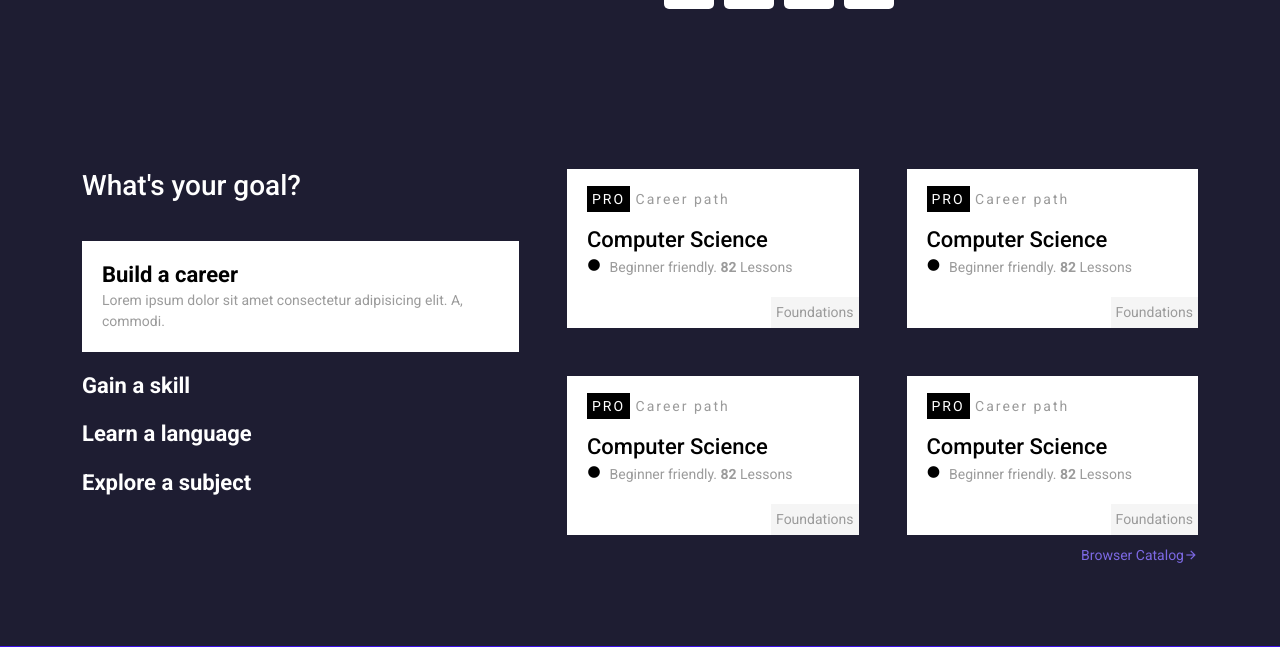
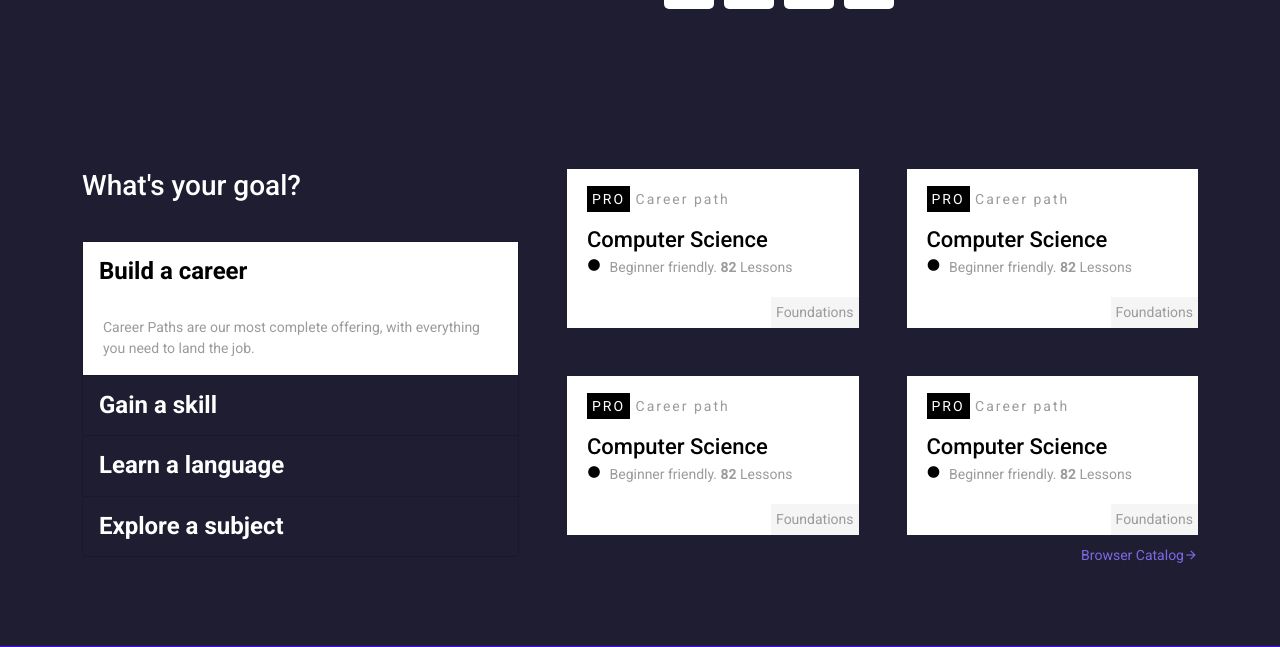
Before and after one commit to mainuddin-sani/learngamedev, a PHP site: page / in a window 1280 px wide. Shown: the part 657-1304 px from the top of the page. Run offline with PHP 8.4, Linux system fonts and the light colour scheme.

Commit message:
card design

```diff
--- a/assets/css/custom.css
+++ b/assets/css/custom.css
@@ -1,3 +1,31 @@
 /*=============================================================================
      Any custom css you want to apply should be defined here
 ==============================================================================*/
+.cc-jobs-items:hover {
+     -webkit-transform: translate(4px, -4px);
+    -moz-transform: translate(4px, -4px);
+    -ms-transform: translate(4px, -4px);
+    transform: translate(4px, -4px);
+    box-shadow: -8px 8px 0 #7c69e3;
+    transition: .3s;
+}
+.cc-your-goals {
+     background-color: transparent;
+     border: none;
+     width: 100%;
+     text-align: left;
+     background-color: #fff;
+     color: #000;
+     font-family: 'Roboto', sans-serif;
+     font-size: 24px;
+     line-height: 130%;
+     font-weight: 700;
+     border-radius: 0;
+}
+.cc-your-goals.collapsed {
+     background-color: transparent;
+     color: #fff;
+}
+.accordion-body {
+     background-color: #fff;
+}
--- a/index.html
+++ b/index.html
@@ -22,6 +22,7 @@
 
     <!--Main CSS-->
     <link rel="stylesheet" href="assets/css/style.css">
+    <link rel="stylesheet" href="assets/css/custom.css">
 </head>
 
 <body>
@@ -109,23 +110,56 @@
                                 <div class="cc-your-geals">
                                     <h3 class="mb-2">What's your goal?</h3>
                                     <div class="cc-your-geals-content">
-                                        <ul>
-                                            <li>
-                                                <div class="cc-your-goals active">
-                                                    <h5>Build a career</h5>
-                                                    <p>Lorem ipsum dolor sit amet consectetur adipisicing elit. A, commodi.</p>
+                                        <div class="accordion" id="accordionExample">
+                                            <div class="accordion-item bg-transparent">
+                                              <h5 class="accordion-header" id="headingOne">
+                                                <button class=" cc-your-goals" type="button" data-bs-toggle="collapse" data-bs-target="#collapseOne" aria-expanded="true" aria-controls="collapseOne">
+                                                    Build a career
+                                                </button>
+                                              </h5>
+                                              <div id="collapseOne" class="accordion-collapse collapse show" aria-labelledby="headingOne" data-bs-parent="#accordionExample">
+                                                <div class="accordion-body">
+                                                    <p>Career Paths are our most complete offering, with everything you need to land the job.</p>
                                                 </div>
-                                            </li>
-                                            <li>
-                                                <h5>Gain a skill</h5>
-                                            </li>
-                                            <li>
-                                                <h5>Learn a language</h5>
-                                            </li>
-                                            <li>
-                                                <h5>Explore a subject</h5>
-                                            </li>
-                                        </ul>
+                                              </div>
+                                            </div>
+                                            <div class="accordion-item bg-transparent">
+                                              <h2 class="accordion-header" id="headingTwo">
+                                                <button class=" collapsed cc-your-goals " type="button" data-bs-toggle="collapse" data-bs-target="#collapseTwo" aria-expanded="false" aria-controls="collapseTwo">
+                                                    Gain a skill
+                                                </button>
+                                              </h2>
+                                              <div id="collapseTwo" class="accordion-collapse collapse" aria-labelledby="headingTwo" data-bs-parent="#accordionExample">
+                                                <div class="accordion-body">
+                                                  <p>Skill Paths focus on what’s needed to pick up a specific, applicable skill.</p>
+                                                </div>
+                                              </div>
+                                            </div>
+                                            <div class="accordion-item bg-transparent">
+                                              <h2 class="accordion-header" id="headingThree">
+                                                <button class=" collapsed cc-your-goals" type="button" data-bs-toggle="collapse" data-bs-target="#collapseThree" aria-expanded="false" aria-controls="collapseThree">
+                                                    Learn a language
+                                                </button>
+                                              </h2>
+                                              <div id="collapseThree" class="accordion-collapse collapse" aria-labelledby="headingThree" data-bs-parent="#accordionExample">
+                                                <div class="accordion-body">
+                                                 <p>If you already know what you need, find the right course and go for it.</p>
+                                                </div>
+                                              </div>
+                                            </div>
+                                            <div class="accordion-item bg-transparent">
+                                              <h2 class="accordion-header" id="headingFour">
+                                                <button class=" collapsed cc-your-goals" type="button" data-bs-toggle="collapse" data-bs-target="#collapseFour" aria-expanded="false" aria-controls="collapseThree">
+                                                    Explore a subject
+                                                </button>
+                                              </h2>
+                                              <div id="collapseFour" class="accordion-collapse collapse" aria-labelledby="headingThree" data-bs-parent="#accordionExample">
+                                                <div class="accordion-body">
+                                                  <p>See how various skills fit together in a broader career field or a specific topic.</p>
+                                                </div>
+                                              </div>
+                                            </div>
+                                          </div>
                                     </div>
                                 </div>
                             </div>
@@ -133,6 +167,7 @@
                                <div class="cc-job-post">
                                    <div class="row row-cols-2 g-5">
                                        <div class="col">
+                                           <a href="#">
                                             <div class="cc-jobs-items">
                                                 <p class="carrer-path"><span class="bg-black">PRO</span> Career path</p>
                                                 <h5 class="mt-3">Computer Science</h5>
@@ -143,8 +178,10 @@
                                                 </ul>
                                                 <span class="foundations">Foundations</span>
                                             </div>
+                                           </a>
                                        </div>
                                        <div class="col">
+                                           <a href="#">
                                             <div class="cc-jobs-items">
                                                 <p class="carrer-path"><span class="bg-black">PRO</span> Career path</p>
                                                 <h5 class="mt-3">Computer Science</h5>
@@ -155,8 +192,10 @@
                                                 </ul>
                                                 <span class="foundations">Foundations</span>
                                             </div>
+                                           </a>
                                        </div>
                                        <div class="col">
+                                           <a href="#">
                                             <div class="cc-jobs-items">
                                                 <p class="carrer-path"><span class="bg-black">PRO</span> Career path</p>
                                                 <h5 class="mt-3">Computer Science</h5>
@@ -167,8 +206,10 @@
                                                 </ul>
                                                 <span class="foundations">Foundations</span>
                                             </div>
+                                           </a>
                                        </div>
                                        <div class="col">
+                                          <a href="#">
                                             <div class="cc-jobs-items">
                                                 <p class="carrer-path"><span class="bg-black">PRO</span> Career path</p>
                                                 <h5 class="mt-3">Computer Science</h5>
@@ -179,6 +220,7 @@
                                                 </ul>
                                                 <span class="foundations">Foundations</span>
                                             </div>
+                                          </a>
                                        </div>
                                    </div>
                                </div>
```
Lines whose indentation alone changed are shown as unchanged.
